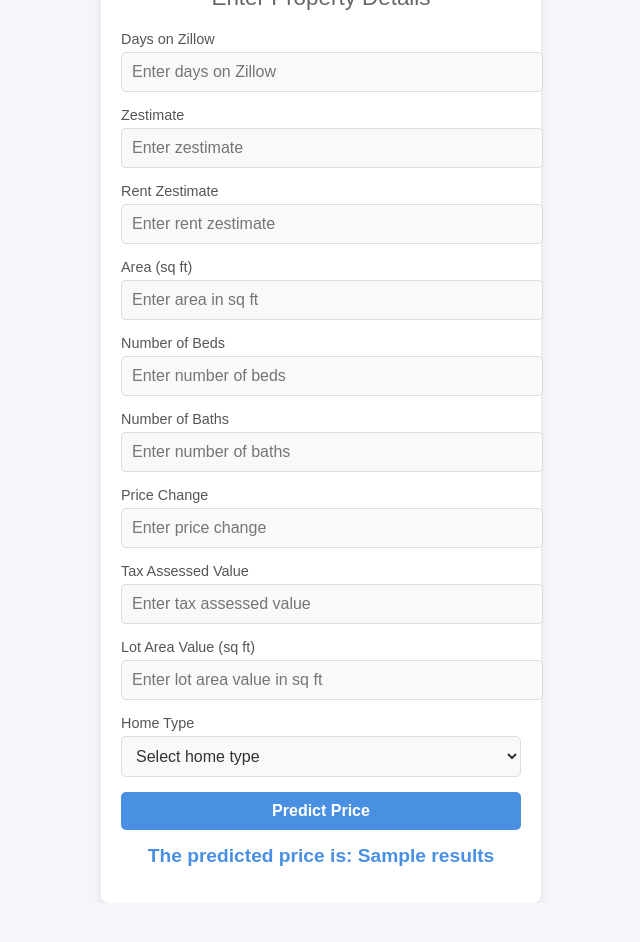
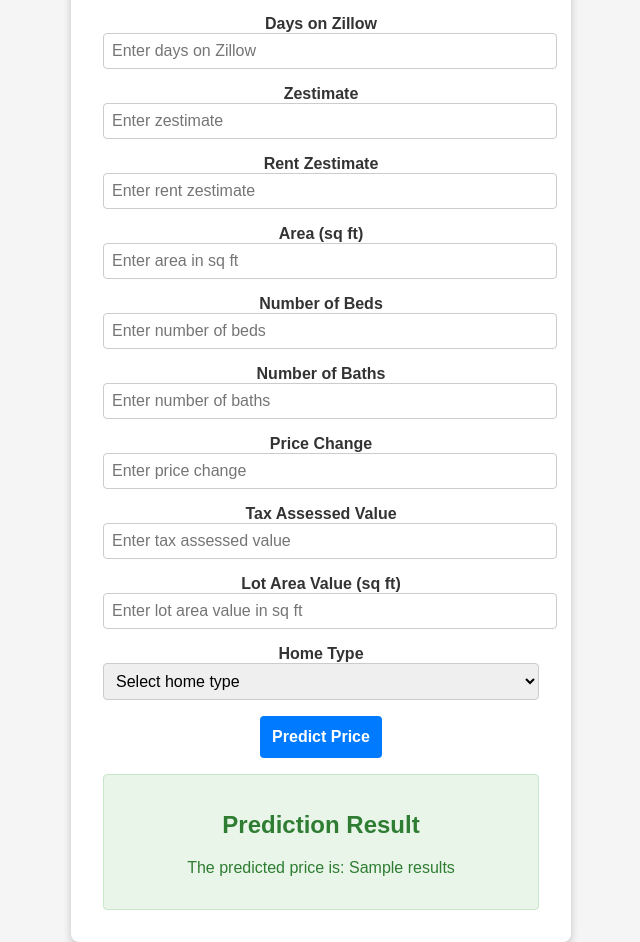
Before and after one commit to Adeyemi0/Real-Estate-MLOPs-Project, a Flask app: template templates/home.html in a window 1280 px wide. Shown: the whole page, without its empty margins (319-959 px from the left). Before the commit the page ends 903 px from the top, so only its background shows below. Run offline with Flask 3, Linux system fonts and the light colour scheme; the template is opened without the code that fills it: most values are stand-ins (such as "Sample title", 1, 10 or a date in 2020); parts of the project's set-up code (start-up, migrations or seed data) failed here and were passed over.

Commit message:
"style the form"

```diff
--- a/templates/home.html
+++ b/templates/home.html
@@ -4,13 +4,86 @@
     <meta charset="UTF-8">
     <meta name="viewport" content="width=device-width, initial-scale=1.0">
     <title>Real Estate Price Prediction</title>
-    <link rel="stylesheet" href="style.css">
+    <style>
+        /* CSS styles */
+
+        body {
+            font-family: Arial, sans-serif;
+            background-color: #f5f5f5;
+            color: #333;
+            display: flex;
+            justify-content: center;
+            align-items: center;
+            height: 100vh;
+            margin: 0;
+        }
+
+        .prediction-form {
+            background-color: #fff;
+            padding: 2em;
+            border-radius: 8px;
+            box-shadow: 0 4px 8px rgba(0, 0, 0, 0.2);
+            max-width: 500px;
+            width: 100%;
+            box-sizing: border-box;
+            text-align: center;
+        }
+
+        .prediction-form h1 {
+            color: #333;
+            margin-bottom: 1em;
+        }
+
+        form {
+            display: flex;
+            flex-direction: column;
+            gap: 1em;
+        }
+
+        .form-label {
+            font-weight: bold;
+            margin-bottom: 0.5em;
+        }
+
+        .form-control {
+            padding: 0.5em;
+            font-size: 1em;
+            border: 1px solid #ccc;
+            border-radius: 4px;
+            width: 100%;
+        }
+
+        .btn {
+            background-color: #007bff;
+            color: #fff;
+            border: none;
+            padding: 0.75em;
+            border-radius: 4px;
+            cursor: pointer;
+            font-size: 1em;
+            font-weight: bold;
+            transition: background-color 0.3s;
+        }
+
+        .btn:hover {
+            background-color: #0056b3;
+        }
+
+        .result {
+            margin-top: 1em;
+            padding: 1em;
+            background-color: #e9f5e9;
+            border: 1px solid #c8e6c9;
+            color: #2e7d32;
+            border-radius: 4px;
+        }
+    </style>
 </head>
 <body>
     <div class="prediction-form">
         <h1>Real Estate Price Prediction</h1>
 
-        <form action="{{ url_for('predict_datapoint')}}" method="post">
+        <form action="{{ url_for('predict_datapoint') }}" method="post">
             <legend>Enter Property Details</legend>
 
             <div class="mb-3">
@@ -77,7 +150,12 @@
             </div>
         </form>
 
-        <h2>The predicted price is: {{results}}</h2>
+        {% if results %}
+            <div class="result">
+                <h2>Prediction Result</h2>
+                <p>The predicted price is: {{ results }}</p>
+            </div>
+        {% endif %}
     </div>
 </body>
 </html>
--- a/templates/style.css
+++ /dev/null
@@ -1,106 +0,0 @@
-/* General styles */
-body {
-    font-family: Arial, sans-serif;
-    display: flex;
-    justify-content: center;
-    align-items: center;
-    height: 100vh;
-    margin: 0;
-    background-color: #f4f6f9;
-}
-
-/* Main form container */
-.prediction-form {
-    width: 400px;
-    padding: 20px;
-    background-color: #ffffff;
-    box-shadow: 0 4px 8px rgba(0, 0, 0, 0.1);
-    border-radius: 8px;
-    text-align: center;
-}
-
-/* Form header */
-.prediction-form h1 {
-    color: #333333;
-    font-size: 1.8em;
-    margin-bottom: 15px;
-}
-
-/* Form labels */
-.prediction-form label.form-label {
-    font-size: 0.9em;
-    color: #555555;
-    margin-bottom: 5px;
-    text-align: left;
-    display: block;
-}
-
-/* Input fields and dropdown */
-.prediction-form .form-control {
-    width: 100%;
-    padding: 10px;
-    margin-bottom: 15px;
-    border: 1px solid #dcdcdc;
-    border-radius: 5px;
-    font-size: 1em;
-    color: #333333;
-    background-color: #f9f9f9;
-    transition: border-color 0.3s;
-}
-
-.prediction-form .form-control:focus {
-    border-color: #4a90e2;
-    outline: none;
-}
-
-/* Submit button */
-.prediction-form .btn-primary {
-    width: 100%;
-    padding: 10px;
-    background-color: #4a90e2;
-    border: none;
-    color: #ffffff;
-    font-size: 1em;
-    font-weight: bold;
-    cursor: pointer;
-    transition: background-color 0.3s;
-    border-radius: 5px;
-}
-
-.prediction-form .btn-primary:hover {
-    background-color: #357abd;
-}
-
-/* Prediction result */
-.prediction-form h2 {
-    font-size: 1.2em;
-    color: #4a90e2;
-    margin-top: 15px;
-}
-
-/* Legend title styling */
-.prediction-form legend {
-    font-size: 1.4em;
-    color: #666666;
-    margin-bottom: 20px;
-}
-
-/* Mobile responsiveness */
-@media (max-width: 500px) {
-    .prediction-form {
-        width: 90%;
-        padding: 15px;
-    }
-
-    .prediction-form h1 {
-        font-size: 1.5em;
-    }
-
-    .prediction-form legend {
-        font-size: 1.2em;
-    }
-
-    .prediction-form .btn-primary {
-        font-size: 0.9em;
-    }
-}
```
